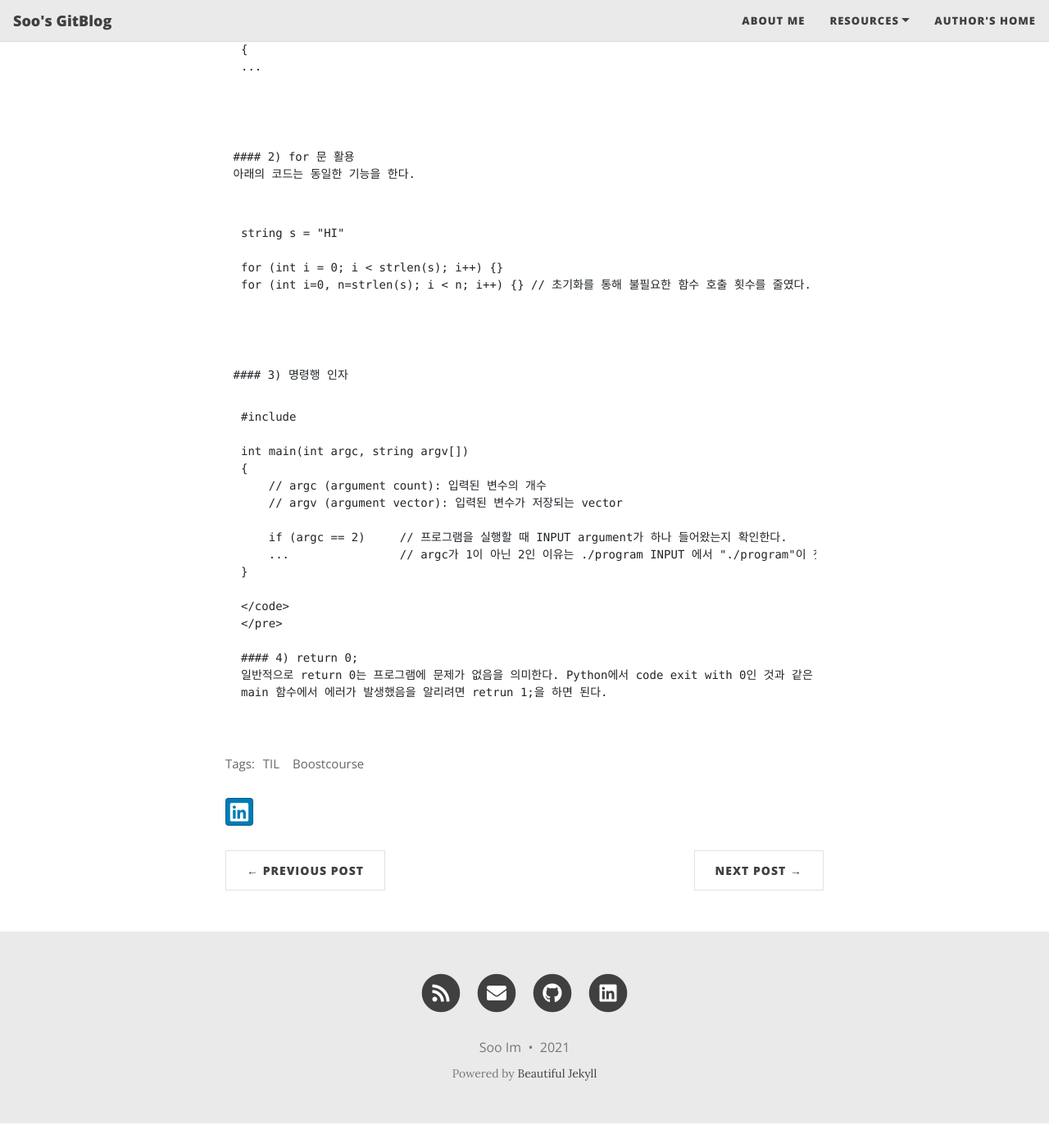
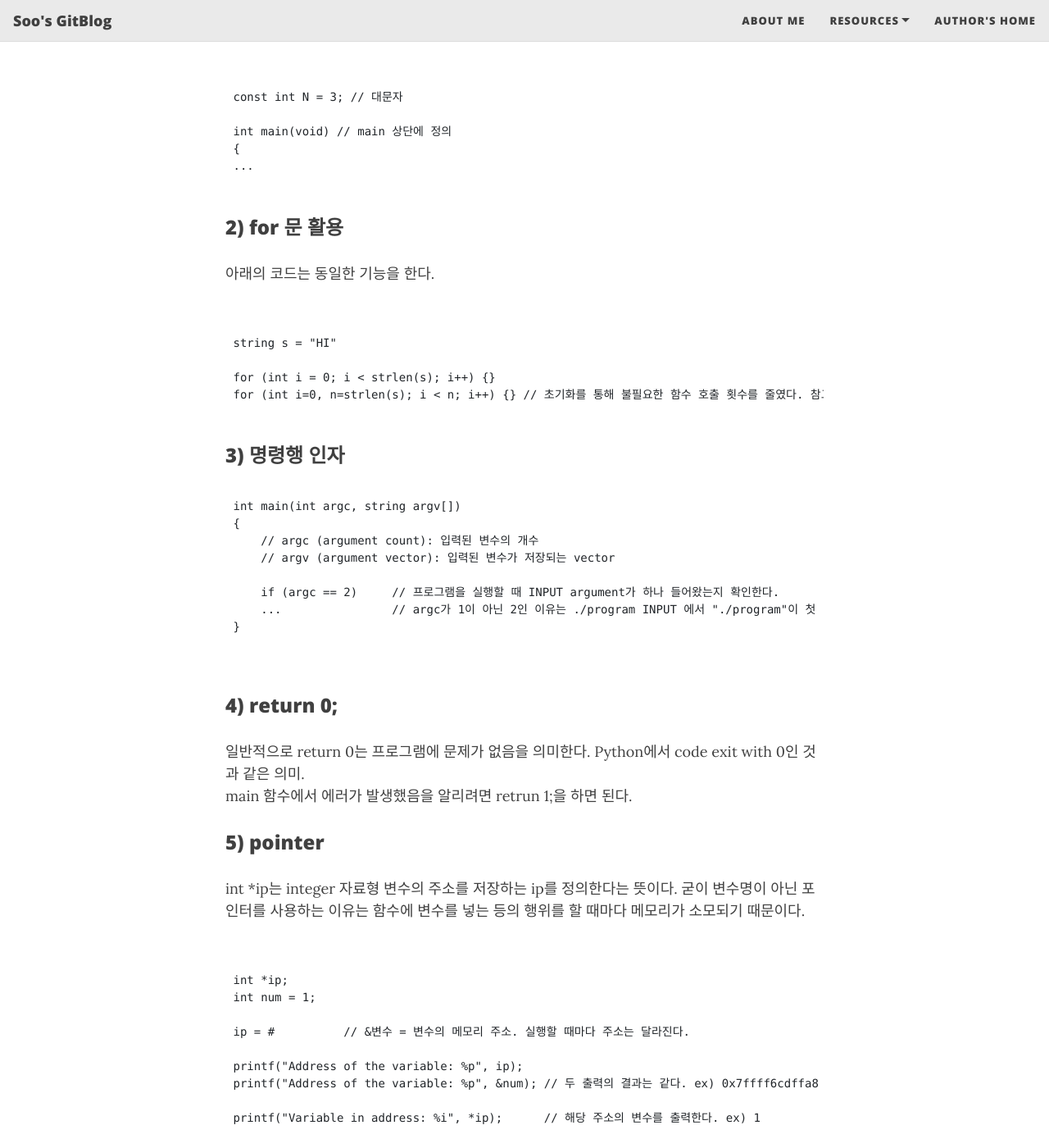
Before and after one commit to Soo-Im/Soo-Im.github.io, a Jekyll site: the page built from _posts/2021-01-18-Boostcourse-3.md, in a window 1280 px wide and 1400 px high, scrolled down 2505 px. Shown: the whole window at 82% size. Built offline with Jekyll 4.4.1, drawn with Linux system fonts in a browser that asks for light colours; nearby versions of some CDN libraries; before the commit the page ends 3875 px from its top, so only the background shows below that; some of the changed text lies outside the part shown.

Commit message:
Update 2021-01-18-Boostcourse-3.md

```diff
--- a/_posts/2021-01-18-Boostcourse-3.md
+++ b/_posts/2021-01-18-Boostcourse-3.md
@@ -8,18 +8,18 @@ tags: [TIL, Boostcourse]
 comments: true
 ---
 
-## Compiling 4단계
-### 1. Preprocessing (전처리)
+# Compiling 4단계
+## 1. Preprocessing (전처리)
 소스 코드 맨 위의 #include <...>에 해당하는 헤더 파일의 함수를 불러온다.
-### 2. Compiling
+## 2. Compiling
 소스 코드가 CPU가 이해할 수 있는 어셈블리 코드로 전환된다.
-### 3. Assembling
+## 3. Assembling
 어셈블리 코드가 머신 코드로 전환된다.
-### 4. Linking
+## 4. Linking
 모든 소스 코드를 (예: stdio.h, cs50.h, ...) 한꺼번에 처리하여 하나의 a.out 파일로 만든다.
 
-## Array and String
-### 1. Array
+# Array and String
+## 1. Array
 같은 자료형을 가진 값의 리스트를 의미한다.
 <pre>
 <code>
@@ -36,8 +36,8 @@ int scores[numbers]; // 에러 발생!
 </code>
 </pre>
 
-### 2. String
-#### 1) string = array of char
+## 2. String
+### 1) string = array of char
 string은 char의 array이다. 즉 s[0], s[1]
 ...와 같이 사용할 수 있다. 그러나 이는 **stdio.h에 포함된 자료형이 아니라는 데 주의해야 한다.**
 cs50.h나 string.h 헤더파일 없이 선언하려면 아래와 같이 작성해야 한다.
@@ -48,16 +48,13 @@ printf("%s",str); // 이상하게도 %s는 작동한다.
 </code>
 </pre>
 
-#### 2) string의 크기
+### 2) string의 크기
 string의 크기는 문자열의 크기에 비례한다. 문자열의 끝, 즉 길이를 결정하는 것이 null character '\0'이다. 따라서 실제 문자열의 크기보다 1바이트 더 크다.
 
-#### 3) string indexing
+### 3) string indexing
 string 내 문자는 2차원 배열로 표현할 수 있다.
 <pre>
 <code>
-#include <cs50.h>
-...
-
 string names[4];
 names[0] = "Soo";
 ...
@@ -68,12 +65,12 @@ printf("%c%c%c", names[0][0], names[0][1], names[0][2]);
 </code>
 </pre>
 
-#### 4) <string.h>
+### 4) <string.h>
 string.h 헤더 파일에는 strlen, 등의 함수가 있다.
 
 
-### 3. 기타
-#### 1) Constant 상수 정의
+## 3. 기타
+### 1) Constant 상수 정의
 C에서 상수는(파이썬의 tuple과 같은 것) 아래와 같이 정의한다.
 이는 global variable (전역 변수)라고 부른다.
 참고: type casting이란 자료형을 바꾸는 것을 말한다
@@ -88,7 +85,7 @@ int main(void) // main 상단에 정의
 </code>
 </pre>
 
-#### 2) for 문 활용
+### 2) for 문 활용
 아래의 코드는 동일한 기능을 한다.
 
 <pre>
@@ -100,11 +97,9 @@ for (int i=0, n=strlen(s); i < n; i++) {} // 초기화를 통해 불필요한
 </code>
 </pre>
 
-#### 3) 명령행 인자
+### 3) 명령행 인자
 <pre>
 <code>
-#include <stido.h>
-
 int main(int argc, string argv[])
 {
     // argc (argument count): 입력된 변수의 개수
@@ -117,6 +112,22 @@ int main(int argc, string argv[])
 </code>
 </pre>
 
-#### 4) return 0;
+### 4) return 0;
 일반적으로 return 0는 프로그램에 문제가 없음을 의미한다. Python에서 code exit with 0인 것과 같은 의미.
 main 함수에서 에러가 발생했음을 알리려면 retrun 1;을 하면 된다.
+
+### 5) pointer
+int *ip는 integer 자료형 변수의 주소를 저장하는 ip를 정의한다는 뜻이다. 굳이 변수명이 아닌 포인터를 사용하는 이유는 함수에 변수를 넣는 등의 행위를 할 때마다 메모리가 소모되기 때문이다.
+<pre>
+<code>
+int *ip;
+int num = 1;
+
+ip = &num;          // &변수 = 변수의 메모리 주소. 실행할 때마다 주소는 달라진다.
+
+printf("Address of the variable: %p", ip);
+printf("Address of the variable: %p", &num); // 두 출력의 결과는 같다. ex) 0x7ffff6cdffa8
+
+printf("Variable in address: %i", *ip);      // 해당 주소의 변수를 출력한다. ex) 1
+</code>
+</pre>
```
